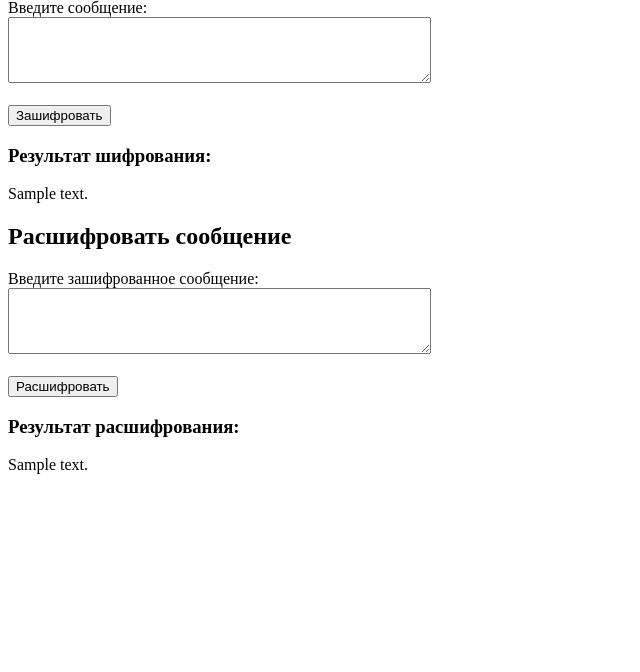
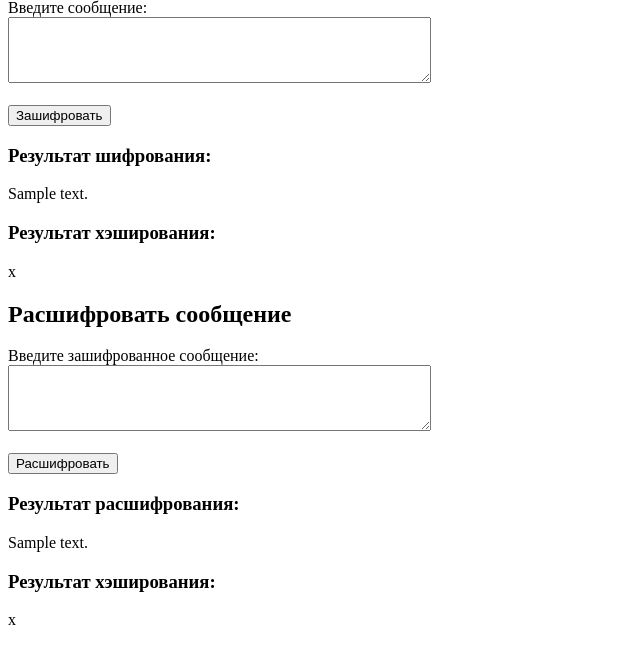
Before and after one commit to FriendlyMalkavian/GOST_Python, a Flask app: template templates/index.html in a window 1280 px wide. Shown: the part 128-800 px from the top of the page, without its empty margins (0-640 px from the left). Run offline with Flask 3, Linux system fonts and the light colour scheme; the template is opened without the code that fills it: most values are stand-ins (such as "Sample title", 1, 10 or a date in 2020).

Commit message:
Update index.html

```diff
--- a/templates/index.html
+++ b/templates/index.html
@@ -17,6 +17,8 @@
     {% if encrypted_message %}
         <h3>Результат шифрования:</h3>
         <p>{{ encrypted_message }}</p>
+        <h3>Результат хэширования:</h3>
+        <p>{{ hashed_message }}</p>
     {% endif %}
 
     <h2>Расшифровать сообщение</h2>
@@ -28,6 +30,8 @@
     {% if decrypted_message %}
         <h3>Результат расшифрования:</h3>
         <p>{{ decrypted_message }}</p>
+        <h3>Результат хэширования:</h3>
+        <p>{{ hashed_message_d }}</p>
     {% endif %}
 </body>
 </html>
```
